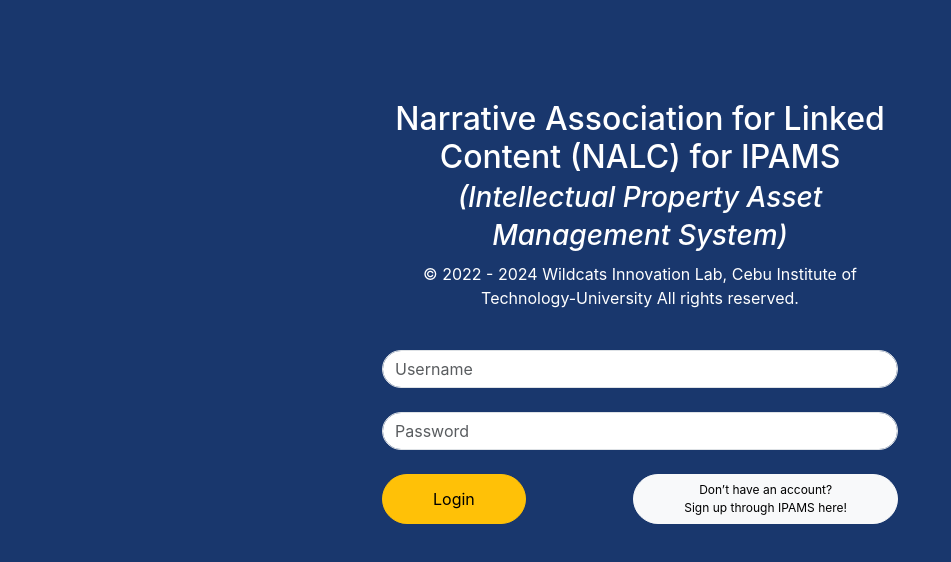
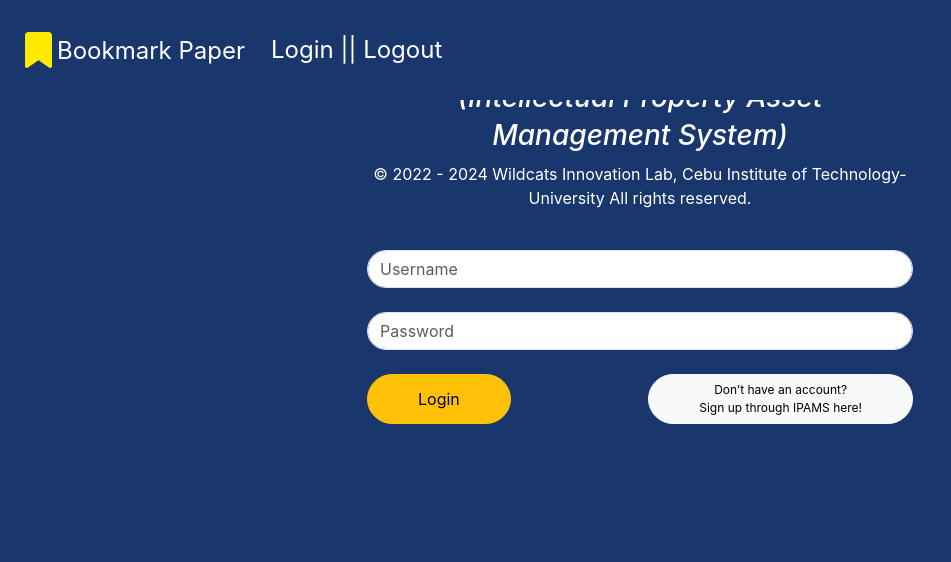
Before and after one commit to VictorEmmanuelGarcia/AISearchEngine, a React (Create React App) app in the folder Frontend/ipams-search/: page / in a window 1280 px wide. Shown: the top 562 px of the page, without its empty margins (0-951 px from the left). Built offline with nearby package versions, Linux system fonts and the light colour scheme.

Commit message:
Add Navbar to the application

```diff
--- a/Frontend/ipams-search/src/App.js
+++ b/Frontend/ipams-search/src/App.js
@@ -1,18 +1,21 @@
-import logo from './logo.svg';
-import './App.css';
 import React from "react";
 import { Routes, Route, Navigate } from "react-router-dom";
 import Login from "./screens/login/Login";
 import Search from "./screens/search/Search";
+import Navbar from './Components/Navbar';
 import 'bootstrap/dist/js/bootstrap.bundle.min.js';
+
 
 function App() {
   return (
-    <Routes>
-      <Route path='/' exact element={<Login/>}/>
-      <Route path='/login' exact element={<Login/>}/>
-      <Route path='/search' exact element={<Search/>}/>
-    </Routes>
+      <div className='container-fluid'>
+        <Navbar/>
+        <Routes>
+          <Route path='/' exact element={<Login />} />
+          <Route path='/login' exact element={<Login />} />
+          <Route path='/search' exact element={<Search />} />
+        </Routes>
+      </div>
   );
 }
 
--- /dev/null
+++ b/Frontend/ipams-search/src/Components/Navbar.css
@@ -0,0 +1,9 @@
+nav{
+    background-color: #19376D;
+    height: 100px;
+}
+
+.whiteTxt {
+    color: white;
+    font-size: x-large;
+}
--- /dev/null
+++ b/Frontend/ipams-search/src/Components/Navbar.js
@@ -0,0 +1,40 @@
+import React from 'react';
+import "./Navbar.css"
+import { FontAwesomeIcon } from '@fortawesome/react-fontawesome';
+import { faBookmark } from '@fortawesome/free-solid-svg-icons';
+
+class Navbar extends React.Component {
+  render() {
+    return (
+        <nav class="navbar fixed-top navi">
+            <div class="container-fluid navi">
+                <ul class="nav justify-content-end">
+                    {/* <div class="dropdown">
+                        <a class="btn btn-lg dropdown-toggle whiteTxt" href="#" role="button" data-bs-toggle="dropdown" aria-expanded="false">
+                            John Doe
+                        </a>
+                        <ul class="dropdown-menu">
+                            <li><a class="dropdown-item" href="#">Bookmark Papers</a></li>
+                            <li><hr class="dropdown-divider"/></li>
+                            <li><a class="dropdown-item" href="#">Login || Logout</a></li>
+                        </ul>
+                    </div> */}
+                    <li class="nav-item">
+                        <button type="button" class="btn whiteTxt">
+                            <FontAwesomeIcon icon={faBookmark} size='xl' style={{ marginRight: '5px', color: "#ffea00" }} />
+                            Bookmark Paper
+                        </button>
+                    </li>
+                    <li class="nav-item">
+                        <button type="button" class="btn whiteTxt">
+                            Login || Logout
+                        </button>
+                    </li>
+                </ul>
+            </div>
+        </nav>
+    );
+  }
+}
+
+export default Navbar;
--- a/Frontend/ipams-search/src/screens/login/login.css
+++ b/Frontend/ipams-search/src/screens/login/login.css
@@ -1,6 +1,6 @@
 body {
     background-color: #19376D;
-    margin: 100px;
+    margin: auto;
 }
 
 .title {
```
